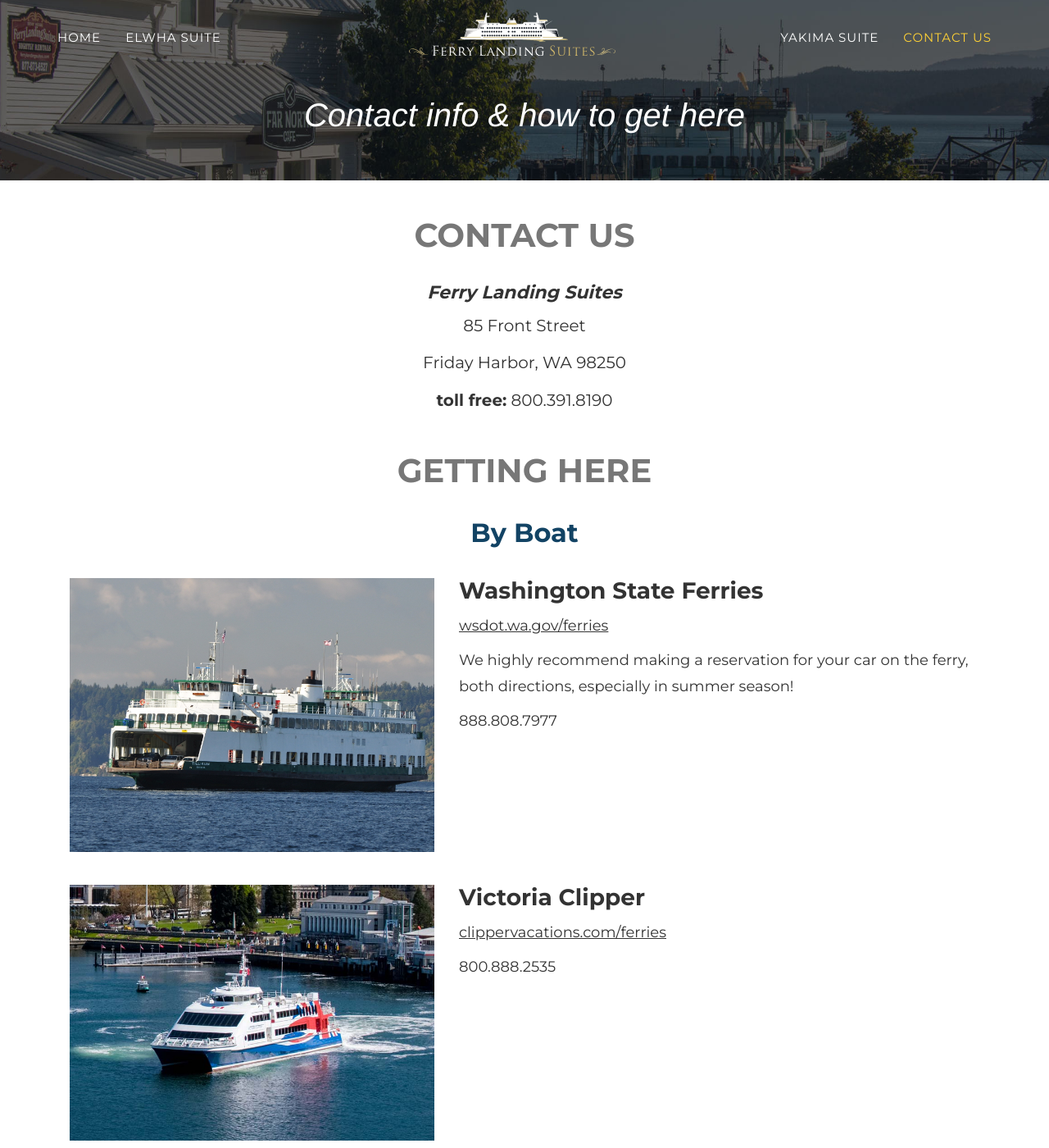
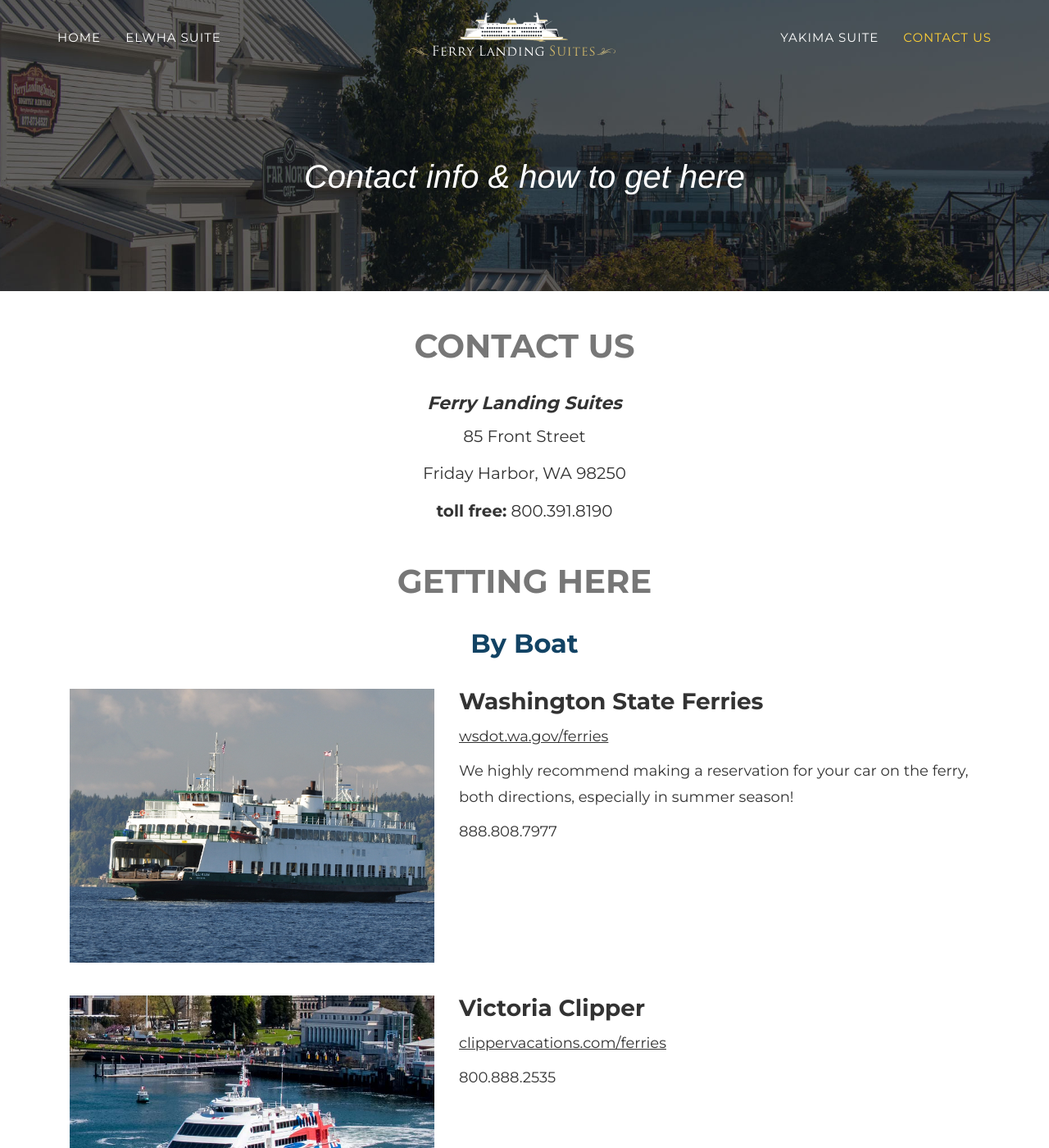
Before and after one commit to wesedholm/ferrylandingsuites, a Jekyll site: the page built from contact.md, in a window 1280 px wide and 1400 px high. Shown: the whole window at 82% size. Built offline with Jekyll 4.4.1, drawn with Linux system fonts in a browser that asks for light colours; some web fonts are replaced.

Commit message:
Doubled page hero height

```diff
--- a/_sass/custom/page.scss
+++ b/_sass/custom/page.scss
@@ -3,10 +3,10 @@
     & &__header {
 
         .page__intro-text {
-            padding: 100px 20px 40px;
+            padding: 150px 20px 80px;
             text-align: center;
-            @media (min-width: 120px) {
-                padding: 120px 20px 60px;
+            @media (min-width: 1200px) {
+                padding: 195px 20px 120px;
             }
             .intro-lead-in {
                 margin: 0;
```
